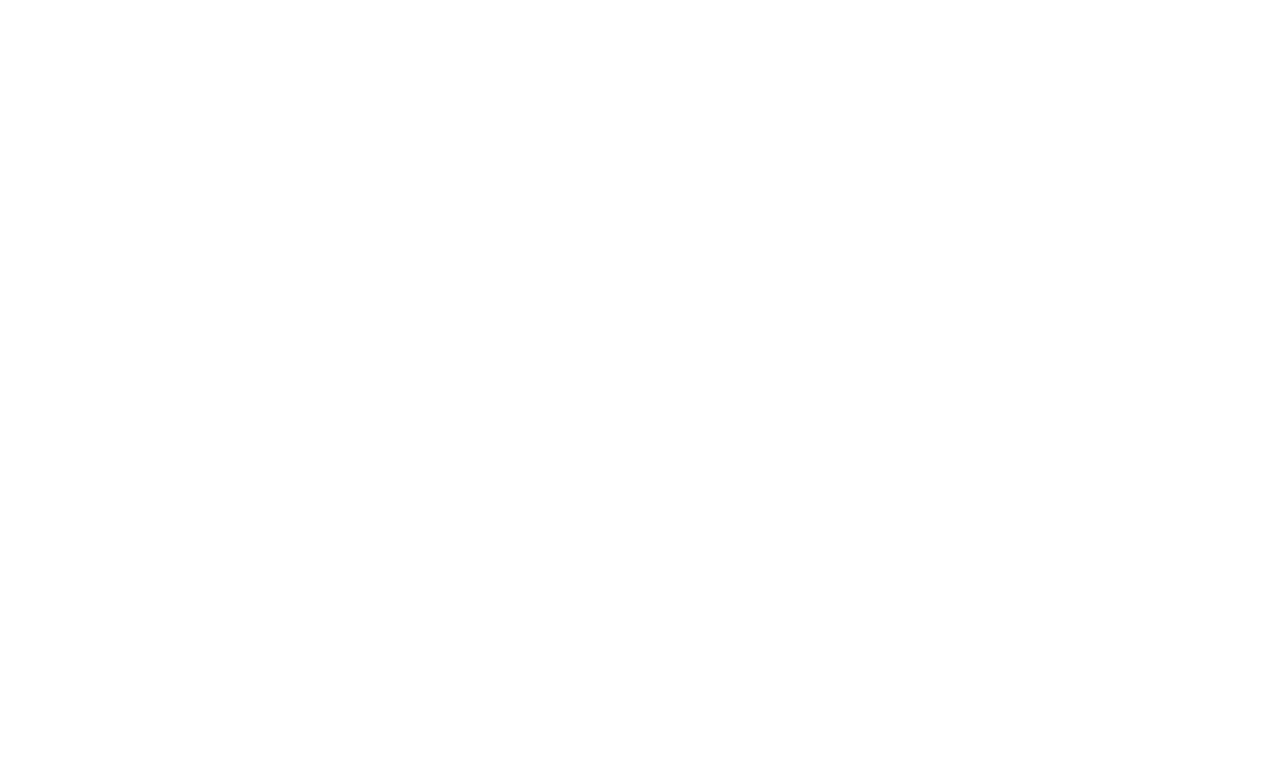
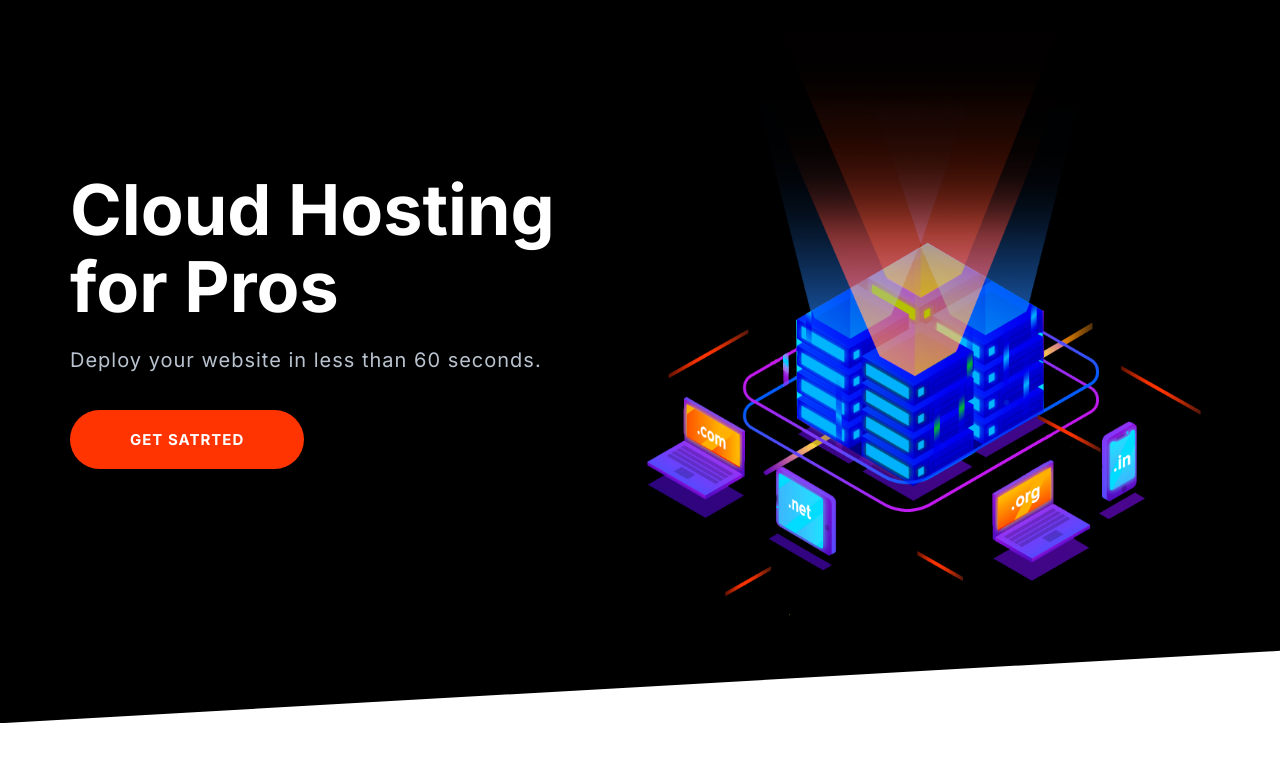
Before and after one commit to ImranDevHub/moshified, a website: page index.html in a window 1280 px wide. Drawn offline with nearby package versions, Linux system fonts and the light colour scheme.

Commit message:
Building of hero components.

```diff
--- a/index.html
+++ b/index.html
@@ -14,7 +14,21 @@
     <link rel="stylesheet" href="./src/css/style.css" />
   </head>
   <body>
-
+    <section class=" block block--dark block--skewed-left hero">
+      <article class="grid grid--1x2 container hero__grid">
+        <header class="block__header hero__content">
+          <h1 class="block__heading hero__heading ">Cloud Hosting
+for Pros</h1>
+<p class="hero__text">
+  Deploy your website in less than 60 seconds.
+</p>
+<a href="#" class="btn btn--accent btn--stretched">get satrted</a>
+        </header>
+        <div>
+          <img src="./public/images/banner.png" alt=" " class="hero__banner">
+        </div>
+      </article>
+    </section>
     <script src="./src/js/main.js"></script>
   </body>
 </html>
--- a/src/sass/_resets.scss
+++ b/src/sass/_resets.scss
@@ -41,6 +41,7 @@ h2,
 h3 {
   color: $color-heading-text;
   margin: 1rem 0;
+  line-height: 1.1;
 }
 h1 {
   font-size: 7rem;
--- a/src/sass/style.scss
+++ b/src/sass/style.scss
@@ -575,3 +575,37 @@
 }
 
 //Navigation Bar end
+//Hero start
+
+.hero {
+  clip-path: polygon(0% 0%, 100% 0%, 100% 90%, 0% 100%);
+  &__heading {
+    font-size: 5.5rem;
+    color: #fff;
+  }
+  &__text {
+    font-size: 2rem;
+    color: #b9c3cf;
+    letter-spacing: 1px;
+    margin: 2rem 0 5rem;
+  }
+  &__banner {
+    width: 100%;
+  }
+}
+@include ipad-version() {
+  .hero {
+    padding-top: 0;
+    &__content {
+      text-align: left;
+    }
+    &__heading {
+      font-size: 7rem;
+    }
+    &__grid {
+      align-items: center;
+    }
+  }
+}
+
+//Hero end
```
Also changed, not shown: public/components/hero.html (added, +12 -0 lines), public/images/banner.png (added), src/css/style.css, 1 other file.
